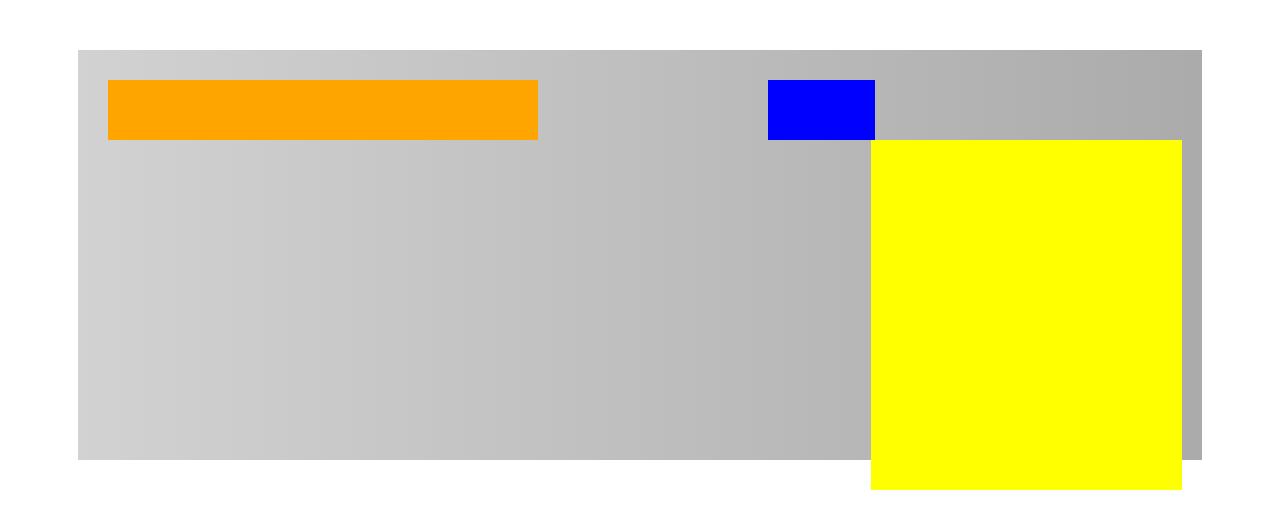
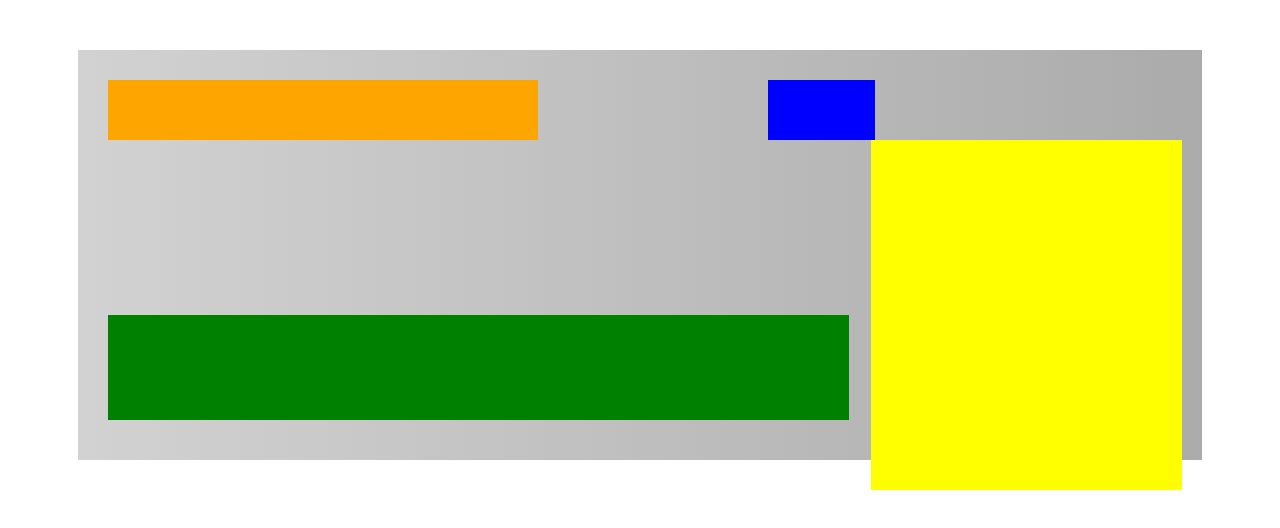
Before and after one commit to alexkim612/Main-Media-Player, a React app: page / in a window 1280 px wide. Shown: the top 528 px of the page. Built offline with nearby package versions, Linux system fonts and the light colour scheme; the HTML template or start-up script is replaced by a standard one.

Commit message:
Size and position set for main components

```diff
--- a/client/src/index.jsx
+++ b/client/src/index.jsx
@@ -80,7 +80,12 @@ const Album = styled.div`
 `;
 
 const WaveFormComments = styled.div`
-
+  width: 69%;
+  height: 30%;
+  background-color: green;
+  display: inline-block;
+  position: relative;
+  top: 50%;
 `;
 
 
```
Also changed, not shown: 1 other file (tests, documents, lock files or other folders).
